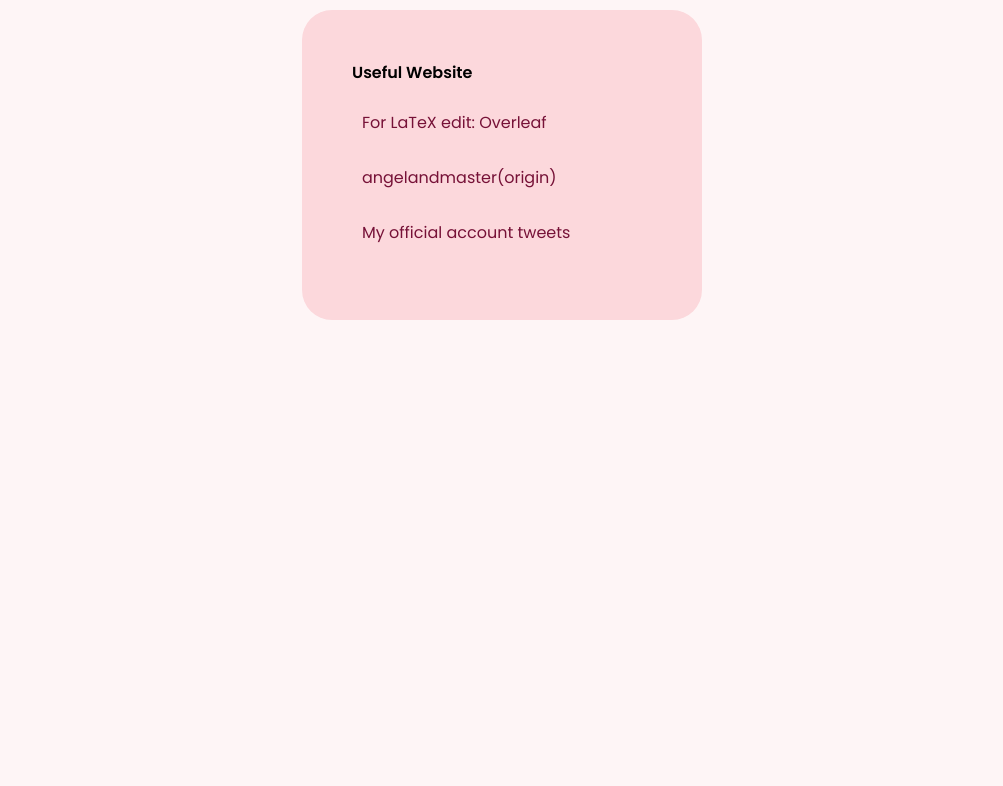
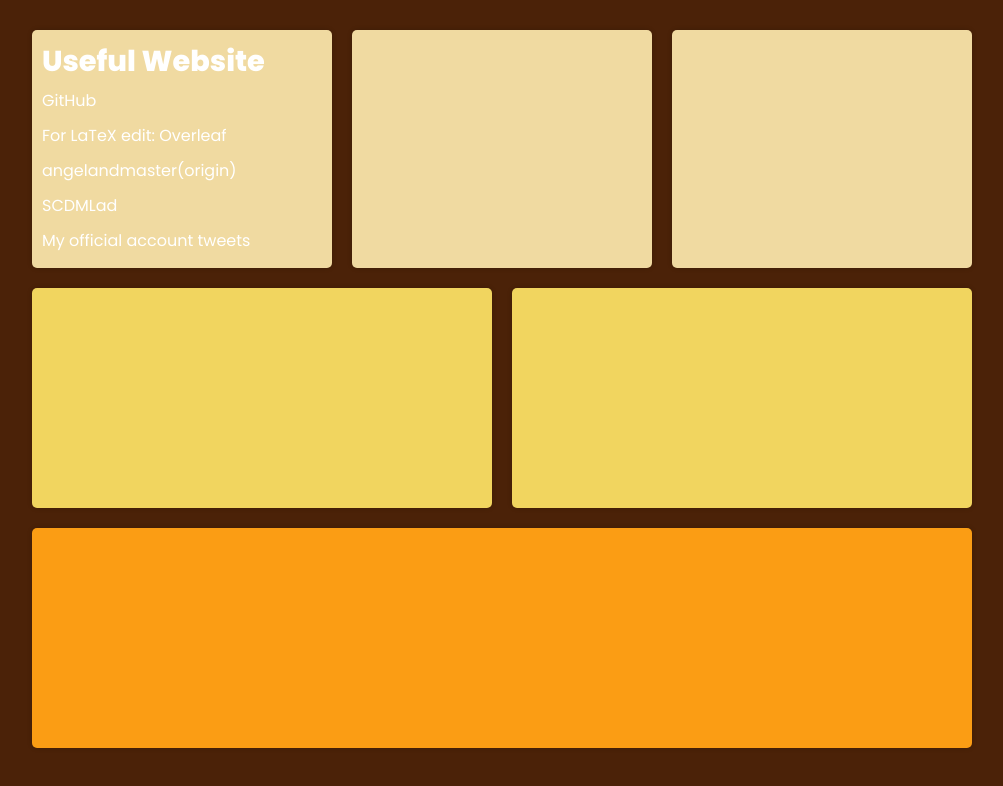
Before and after one commit to Busy0125/Busy0125.github.io, a plain HTML site: page index.html in a window 1280 px wide. Shown: the whole page, without its empty margins (138-1141 px from the left). Drawn offline with Linux system fonts and the light colour scheme.

Commit message:
card layout

```diff
--- /dev/null
+++ b/css/layout.css
@@ -0,0 +1,70 @@
+@import url("root.css");
+
+.container{
+    margin: 20px;
+}
+
+.row{
+    width: 100%;
+    display: flex;
+    justify-content: center;
+    flex-wrap: wrap; /* 不够装了可以折行 */
+}
+
+.card-01{
+    background: var(--third-color);
+    position: relative;
+    flex: 1; /* 就算有多余空间，也要撑满 */
+    max-width: 300px;
+    /* height: 150px; */
+    margin: 10px;
+    border-radius: 5px;
+    box-shadow: 0 0 5px rgba(0, 0, 0, 0.2);
+
+    padding: 10px 0;
+}
+
+.card-02{
+    background: var(--fourth-color);
+    position: relative;
+    flex: 1; /* 就算有多余空间，也要撑满 */
+    max-width: 460px;
+    height: 200px;
+    margin: 10px;
+    border-radius: 5px;
+    box-shadow: 0 0 5px rgba(0, 0, 0, 0.2);
+
+    padding: 10px 0;
+}
+
+.card-03{
+    background: var(--fifth-color);
+    position: relative;
+    flex: 1; /* 就算有多余空间，也要撑满 */
+    max-width: 940px;
+    height: 200px;
+    margin: 10px;
+    border-radius: 5px;
+    box-shadow: 0 0 5px rgba(0, 0, 0, 0.2);
+
+    padding: 10px 0;
+}
+
+/* 媒体查询*/
+/* 当媒体设备的宽度为800px或更小时 */
+@media (max-width:800px){
+    .card-01{
+        flex: 100%;
+        max-width: 600px;
+    }
+
+    .card-02{
+        flex: 100%;
+        max-width: 600px;
+    }
+
+    .card-03{
+        flex: 100%;
+        max-width: 600px;
+    }
+}
--- /dev/null
+++ b/css/root.css
@@ -0,0 +1,8 @@
+:root{
+    --background: #4B2208;
+    --first-color: #F78404;
+    --second-color: #EE7804;
+    --third-color: #F0DAA1;
+    --fourth-color: #F1D55F;
+    --fifth-color: #FB9D14;
+}
--- a/css/style.css
+++ b/css/style.css
@@ -1,55 +1,48 @@
+@import url("root.css");
+
 /* Google Fonts */
 @import url('https://fonts.googleapis.com/css2?family=Poppins:ital,wght@0,100;0,200;0,300;0,400;0,500;0,600;0,700;0,800;0,900;1,100;1,200;1,300;1,400;1,500;1,600;1,700;1,800;1,900&display=swap');
 
-:root{
-    --background-color: #FEF5F6;
-    --first-color: #FCD8DC;
-    --second-color: #F7A2A1;
-    --third-color: #ED335F;
-    --text-color: #761137;
+body{
+    margin: 0;
+    padding: 0;
+    background: var(--background);
 }
 
-body{
-    background: var(--background-color);
+.card-subtitle{
+    user-select: none;
+    color: white;
+    font-family: 'Poppins', sans-serif;
+    font-weight: 800;
+    font-size: 1.8em;
+    margin: 0 10px;
 }
 
-*{
-    margin: 0;
+.card-content{
+    list-style: none;
     padding: 0;
-    font-family: 'Poppins', sans-serif;
+    margin: 0 10px;
 }
 
-.market-model{
-    background: var(--first-color);
-    margin: 10px auto;
-    padding: 50px;
-    border-radius: 30px;
-    max-width: 300px;
+.card-item{
+    cursor: pointer;
+    border-radius: 20px;
+    transition: 0.3s ease;
+    padding: 5px 0;
 }
 
-.model-subtitle{
-    font-weight: 600;
-    user-select: none;
+.card-item:hover{
+    background: var(--fourth-color);
 }
 
-.model-content{
-    list-style: none;
-}
-
-.model-item{
-    margin: 20px 0;
+.card-item-link{
+    text-decoration: none;
     user-select: none;
-    text-decoration: none;
-    border-radius: 20px;
-    padding: 5px 0 5px 10px;
+    color: white;
+    font-family: 'Poppins', sans-serif;
     transition: 0.3s ease;
 }
 
-.model-item:hover{
-    background: var(--second-color);
+.card-item-link:hover{
+    color: var(--fifth-color);
 }
-
-.model-item-link{
-    text-decoration: none;
-    color: var(--text-color);
-}
--- a/index.html
+++ b/index.html
@@ -6,16 +6,35 @@
     <title>My Market</title>
     <link rel="icon" href="images/favicon.ico">
     <link rel="stylesheet" href="css/style.css">
+    <link rel="stylesheet" href="css/layout.css">
 </head>
 
 <body>
-    <div class="market-model">
-        <div class="model-subtitle">Useful Website</div>
-        <ul class="model-content">
-            <li class="model-item"><a class="model-item-link" href="https://www.overleaf.com/project">For LaTeX edit: Overleaf</a></li>
-            <li class="model-item"><a class="model-item-link" href="https://angelandmaster.github.io">angelandmaster(origin)</a></li>
-            <li class="model-item"><a class="model-item-link" href="https://busy0125.github.io/officialAccount.html">My official account tweets</a></li>
-        </ul>
+    <div class="container">
+        <div class="row">
+            <div class="card-01">
+                <div class="card-subtitle">Useful Website</div>
+                <ul class="card-content">
+                    <li class="card-item"><a class="card-item-link" href="https://github.com/">GitHub</a></li>
+                    <li class="card-item"><a class="card-item-link" href="https://www.overleaf.com/project">For LaTeX edit: Overleaf</a></li>
+                    <li class="card-item"><a class="card-item-link" href="https://angelandmaster.github.io">angelandmaster(origin)</a></li>
+                    <li class="card-item"><a class="card-item-link" href="https://scdm-shu.github.io/">SCDMLad</a></li>
+                    <li class="card-item"><a class="card-item-link" href="https://busy0125.github.io/officialAccount.html">My official account tweets</a></li>
+                </ul>
+            </div>
+            <div class="card-01"></div>
+            <div class="card-01"></div>
+        </div>
+        <div class="row">
+            <div class="card-02"></div>
+            <div class="card-02"></div>
+        </div>
+        <div class="row">
+            <div class="card-03"></div>
+        </div>
+    </div>
+    <div>
+
     </div>
 </body>
 
```
Also changed, not shown: officialAccount.html (+3 -0 lines).
